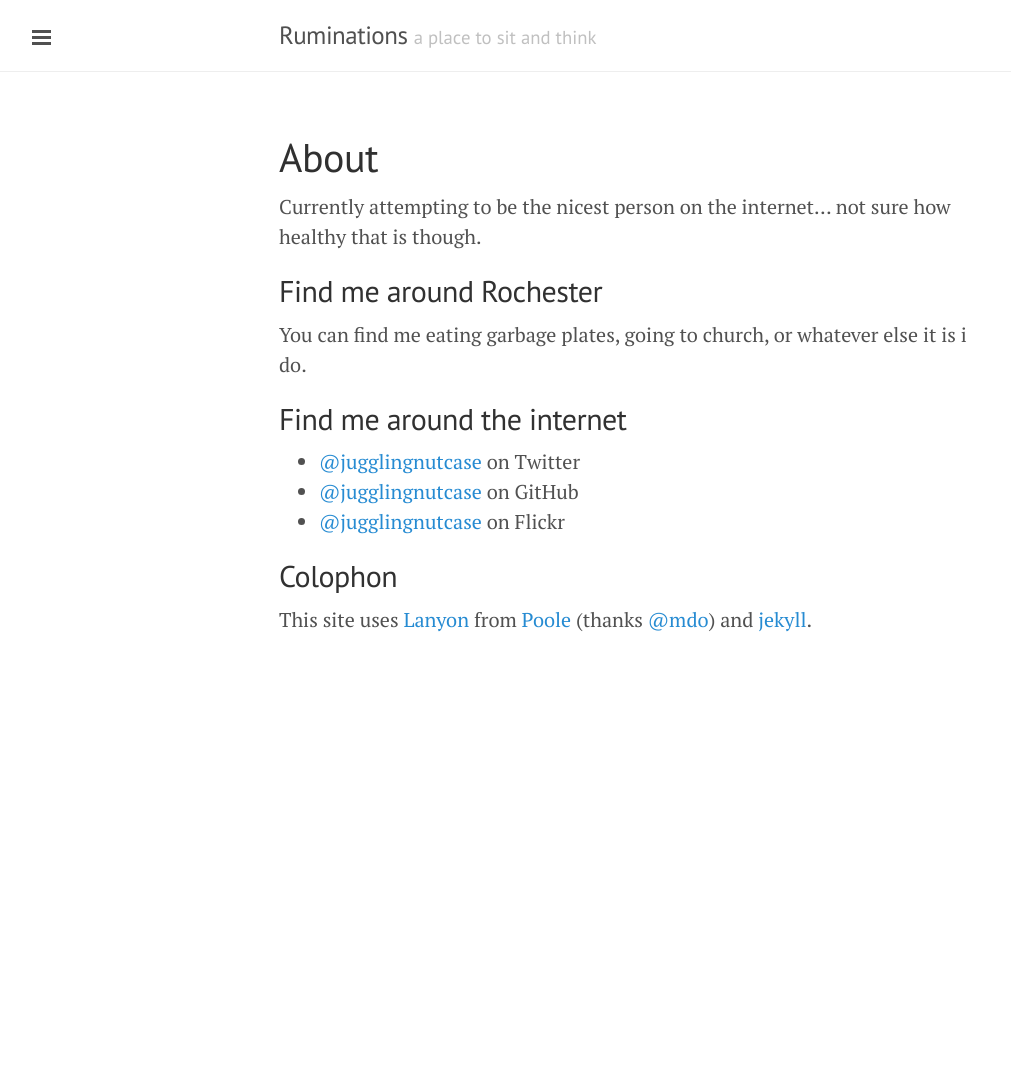
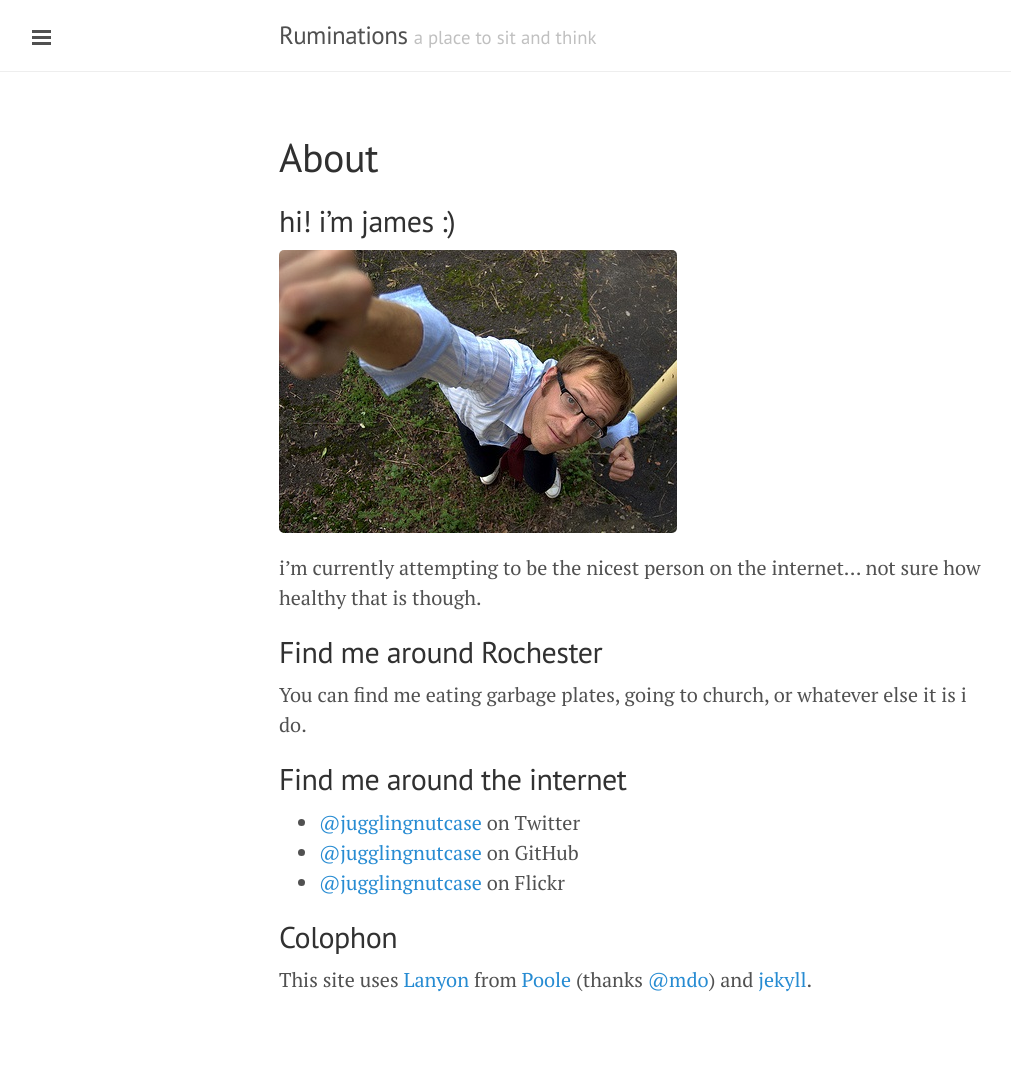
Before and after one commit to jrsconfitto/jrsconfitto.github.io, a Jekyll site: the page built from about.md, in a window 1280 px wide. Shown: the whole page, without its empty margins (1-1012 px from the left). Built offline with Jekyll 4.4.1, drawn with Linux system fonts in a browser that asks for light colours; Markdown is read by kramdown in place of the engine named in the settings; before the commit the page ends 900 px from its top, so only the background shows below that.

Commit message:
Let's try this!

```diff
--- a/about.md
+++ b/about.md
@@ -3,7 +3,11 @@ layout: page
 title: About
 ---
 
-Currently attempting to be the nicest person on the internet... not sure how healthy that is though.
+## hi! i'm james :)
+
+![or jamie](/public/img/jamie.jpg)
+
+i'm currently attempting to be the nicest person on the internet... not sure how healthy that is though.
 
 ## Find me around Rochester
 
```
Also changed, not shown: public/img/jamie.jpg (added).
